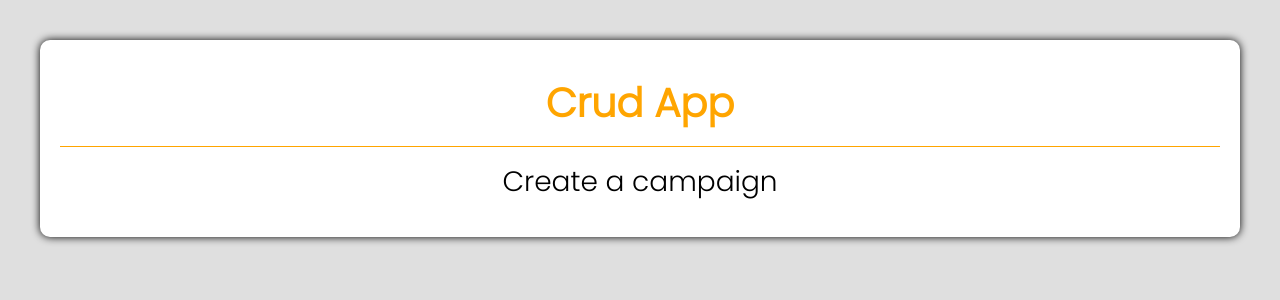
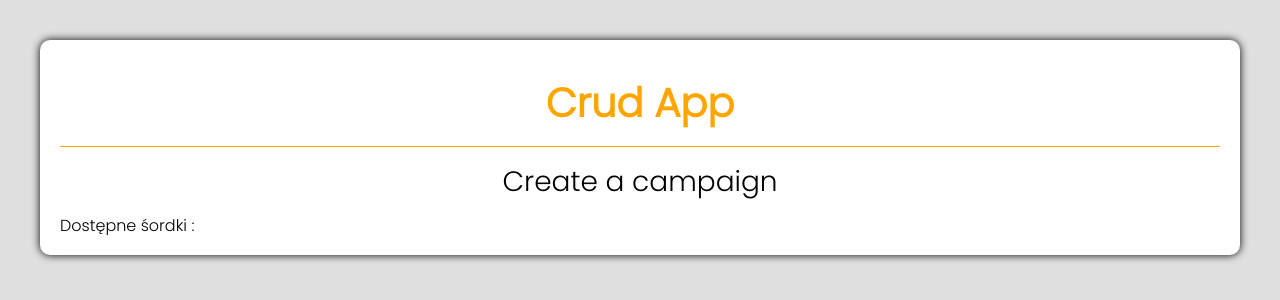
Before and after one commit to mizdebski77/CRUD-app-Angular, an Angular app: page /form in a window 1280 px wide. Shown: the top 300 px of the page. Built offline with nearby package versions, Linux system fonts and the light colour scheme.

Commit message:
data-form folder added

```diff
--- a/src/app/app.module.ts
+++ b/src/app/app.module.ts
@@ -6,13 +6,15 @@ import { HomeComponent } from './features/home/home';
 import { FormComponent } from './features/form/form';
 import { RoutingModule } from './common/router';
 import { HeaderComponent } from './features/form/header/header';
+import { DataFormComponent } from './features/form/data-form/data-form';
 
 @NgModule({
   declarations: [
     AppComponent,
     HomeComponent,
     FormComponent,
-    HeaderComponent
+    HeaderComponent,
+    DataFormComponent
   ],
   imports: [
     BrowserModule,
--- /dev/null
+++ b/src/app/features/form/data-form/data-form.html
@@ -0,0 +1,6 @@
+<div class="wrapper">
+    <div class="amount">Dostępne śordki :</div>
+    <form class="form">
+
+    </form>
+</div>
--- a/src/app/features/form/form.html
+++ b/src/app/features/form/form.html
@@ -1 +1,2 @@
 <app-header />
+<app-data-form />
```
Also changed, not shown: src/app/features/form/data-form/data-form.ts (added, +10 -0 lines), src/app/features/form/data-form/data-form.scss (added).
